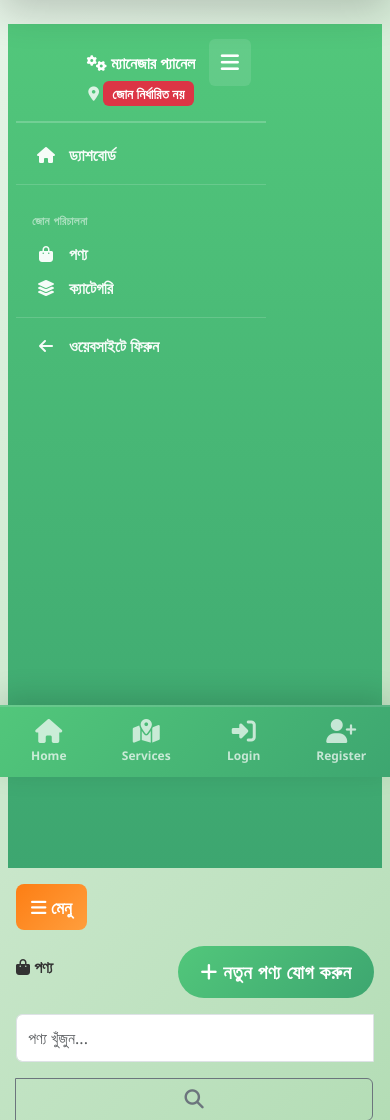
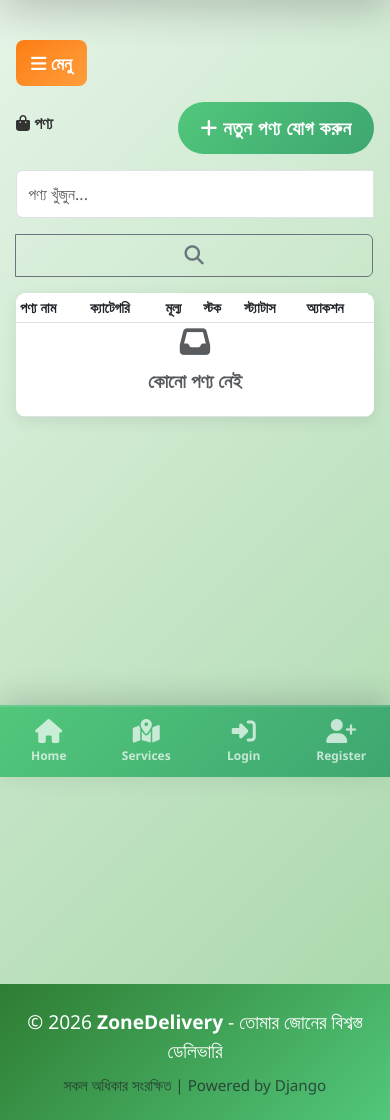
Before and after one commit to fahadhossenbappy123-crypto/DelevaryZone, a Django app: template shop/templates/shop/manager/products.html in a window 390 px wide. Shown: the part 67-1187 px from the top of the page. Run offline with Django 5.2, Linux system fonts and the light colour scheme; the template is opened without the code that fills it, so the values that code supplies are empty.

Commit message:
Fix manager sidebar mobile: properly hide by default, show on menu click

```diff
--- a/shop/templates/shop/manager/sidebar.html
+++ b/shop/templates/shop/manager/sidebar.html
@@ -1,4 +1,5 @@
 <style>
+    /* Manager Sidebar Desktop Styles */
     .manager-sidebar {
         background: linear-gradient(180deg, #52C77B 0%, #3DA670 100%);
         color: white;
@@ -8,7 +9,7 @@
         top: 0;
     }
 
-    .manager-sidebar .sidebar-header {
+    .sidebar-header {
         padding: 20px;
         border-bottom: 2px solid rgba(255, 255, 255, 0.2);
         margin-bottom: 20px;
@@ -22,7 +23,7 @@
         font-size: 1.3rem;
     }
 
-    .manager-sidebar .zone-info {
+    .zone-info {
         color: rgba(255, 255, 255, 0.8);
         margin-top: 8px;
         font-size: 0.95rem;
@@ -76,7 +77,6 @@
         margin: 12px 0;
     }
 
-    /* Mobile close button */
     .manager-sidebar-close {
         display: none;
         background: rgba(255, 255, 255, 0.1);
@@ -98,17 +98,38 @@
         transform: rotate(90deg);
     }
 
-    /* Mobile responsiveness */
+    /* Mobile Responsive Styles */
     @media (max-width: 991px) {
+        #managerSidebar {
+            position: fixed;
+            left: -100%;
+            top: 0;
+            width: 250px;
+            height: 100vh;
+            z-index: 1000;
+            transition: left 0.3s ease;
+            padding: 0;
+            margin: 0;
+            min-height: auto;
+        }
+
+        #managerSidebar.show {
+            left: 0;
+        }
+
         .manager-sidebar {
+            position: relative;
+            min-height: 100vh;
             padding: 15px 0;
+            overflow-y: auto;
+            width: 100%;
         }
 
         .manager-sidebar-close {
             display: block;
         }
 
-        .manager-sidebar .sidebar-header {
+        .sidebar-header {
             padding: 15px;
             margin-bottom: 15px;
         }
@@ -117,7 +138,7 @@
             font-size: 1.25rem;
         }
 
-        .manager-sidebar .zone-info {
+        .zone-info {
             font-size: 0.9rem;
         }
 
```
